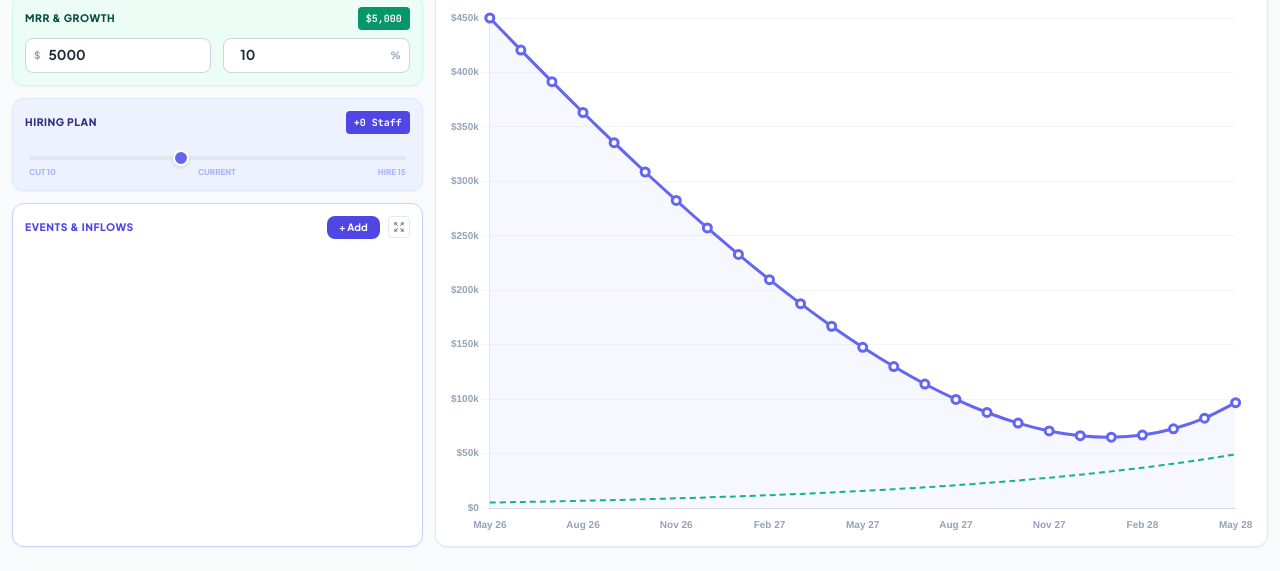
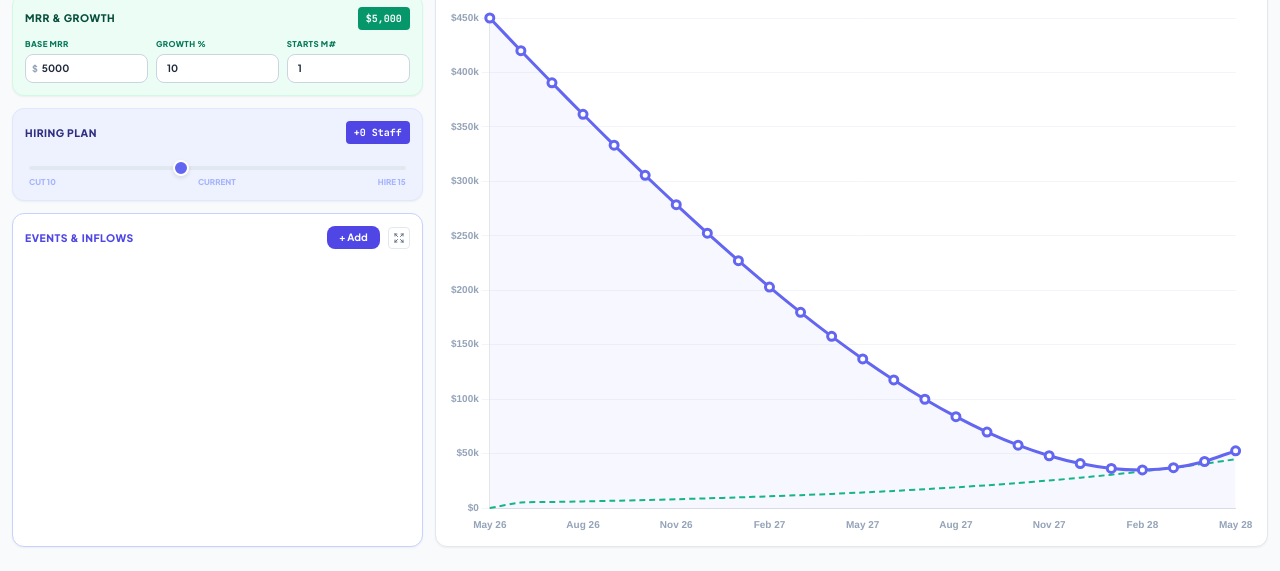
Before and after one commit to arminsarkozi/startup-runway, a plain HTML site: page index.html in a window 1280 px wide. Shown: the part 229-800 px from the top of the page. Drawn offline with nearby package versions, Linux system fonts and the light colour scheme.

Commit message:
Refactor MRR and Growth input section in index.html

```diff
--- a/index.html
+++ b/index.html
@@ -293,22 +293,34 @@
                     </div>
                 </div>
 
-                <!-- Growth -->
+                <!-- Compact Growth Section -->
                 <div class="card shadow-sm bg-emerald-50 border-emerald-100 sidebar-toggle-card">
                     <div class="flex justify-between items-center mb-2">
                         <label class="input-label text-emerald-900 mb-0">MRR & Growth</label>
                         <span id="revenueDisplay" class="mono text-[10px] px-2 py-1 rounded bg-emerald-600 text-white font-bold">$0</span>
                     </div>
-                    <div class="grid grid-cols-2 gap-3">
-                        <div class="input-wrapper bg-white">
-                            <span class="currency-label text-slate-400 font-bold text-[10px]">$</span>
-                            <div class="value-overlay !left-5" id="val_startingMRR"></div>
-                            <input type="number" id="startingMRR" value="5000">
+                    <div class="grid grid-cols-3 gap-2">
+                        <div>
+                            <label class="input-label text-emerald-700 !text-[8px]">Base MRR</label>
+                            <div class="input-wrapper bg-white !pl-1.5">
+                                <span class="currency-label text-slate-400 font-bold text-[9px]">$</span>
+                                <div class="value-overlay !left-4" id="val_startingMRR"></div>
+                                <input type="number" id="startingMRR" value="5000" class="!px-1 !text-[10px]">
+                            </div>
                         </div>
-                        <div class="input-wrapper bg-white">
-                            <div class="value-overlay !left-1" id="val_mrrGrowth"></div>
-                            <input type="number" id="mrrGrowth" value="10">
-                            <span class="text-[10px] pr-2 font-bold text-slate-400">%</span>
+                        <div>
+                            <label class="input-label text-emerald-700 !text-[8px]">Growth %</label>
+                            <div class="input-wrapper bg-white !pl-1.5">
+                                <div class="value-overlay !left-1" id="val_mrrGrowth"></div>
+                                <input type="number" id="mrrGrowth" value="10" class="!px-1 !text-[10px]">
+                            </div>
+                        </div>
+                        <div>
+                            <label class="input-label text-emerald-700 !text-[8px]">Starts M#</label>
+                            <div class="input-wrapper bg-white !pl-1.5">
+                                <div class="value-overlay !left-1" id="val_revenueStartMonth"></div>
+                                <input type="number" id="revenueStartMonth" value="1" min="1" max="60" class="!px-1 !text-[10px]">
+                            </div>
                         </div>
                     </div>
                 </div>
@@ -330,7 +342,6 @@
                 </div>
 
                 <!-- Events & Inflows -->
-                <!-- Added export-hide class to hide this card from PNG export -->
                 <div id="eventsCard" class="card shadow-sm flex flex-col flex-grow min-h-0 border-indigo-200 transition-all duration-300 export-hide">
                     <div class="flex justify-between items-center mb-3 shrink-0">
                         <label class="input-label mb-0 text-indigo-600">Events & Inflows</label>
@@ -400,9 +411,9 @@
     </div>
 
     <script>
-        const STORAGE_KEY = 'runway_visualizer_v11_export_pro';
+        const STORAGE_KEY = 'runway_visualizer_v12_revenue_start';
 
-        const inputs = ['cashOnHand', 'monthlyBurn', 'avgSalary', 'staffAdjust', 'startDate', 'startingMRR', 'mrrGrowth', 'currencySelect'];
+        const inputs = ['cashOnHand', 'monthlyBurn', 'avgSalary', 'staffAdjust', 'startDate', 'startingMRR', 'mrrGrowth', 'currencySelect', 'revenueStartMonth'];
         const elements = {};
         inputs.forEach(id => elements[id] = document.getElementById(id));
 
@@ -411,7 +422,7 @@
         const adjustedBurnDisplay = document.getElementById('adjustedBurnDisplay');
         const recommendedRaiseEl = document.getElementById('recommendedRaise');
 
-        const DEFAULT_VALUES = { cash: 450000, burn: 35000, salary: 8000, staff: 0, currency: '$', mrr: 5000, growth: 10 };
+        const DEFAULT_VALUES = { cash: 450000, burn: 35000, salary: 8000, staff: 0, currency: '$', mrr: 5000, growth: 10, revStart: 1 };
         const now = new Date();
         const defaultStartMonth = `${now.getFullYear()}-${String(now.getMonth() + 1).padStart(2, '0')}`;
 
@@ -440,9 +451,11 @@
             const staffAdjustment = parseInt(elements.staffAdjust.value) || 0;
             const startMRR = parseFloat(elements.startingMRR.value) || 0;
             const monthlyGrowth = (parseFloat(elements.mrrGrowth.value) || 0) / 100;
+            const revStartMonth = parseInt(elements.revenueStartMonth.value) || 1;
 
             const totalMonthlyExpense = baseBurn + (staffAdjustment * avgSalary);
-            const startNetBurn = totalMonthlyExpense - startMRR;
+            const effectiveStartMRR = revStartMonth <= 1 ? startMRR : 0;
+            const startNetBurn = totalMonthlyExpense - effectiveStartMRR;
             const startStr = elements.startDate.value;
 
             const milestones = Array.from(document.querySelectorAll('#milestoneList > div')).map(div => ({
@@ -451,7 +464,6 @@
                 isRecurring: div.querySelector('.milestone-recurring').checked
             }));
 
-            // Update value overlays for export
             inputs.forEach(id => {
                 const overlay = document.getElementById('val_' + id);
                 if (overlay) {
@@ -467,13 +479,13 @@
 
             document.getElementById('staffCountDisplay').textContent = staffAdjustment >= 0 ? `+${staffAdjustment} Staff` : `${staffAdjustment} Staff`;
 
-            const revVal = Math.round(startMRR);
-            document.getElementById('revenueDisplay').textContent = activeCurrency + (revVal > 999999 ? (revVal/1000000).toFixed(1) + 'M' : revVal.toLocaleString());
+            const revValDisplay = Math.round(effectiveStartMRR);
+            document.getElementById('revenueDisplay').textContent = activeCurrency + (revValDisplay > 999999 ? (revValDisplay/1000000).toFixed(1) + 'M' : revValDisplay.toLocaleString());
 
             adjustedBurnDisplay.textContent = Math.round(startNetBurn).toLocaleString();
 
             let currentCash = cash;
-            let currentMRR = startMRR;
+            let currentMRR = 0;
             let monthsToZero = 0;
             let cashAt24 = cash;
 
@@ -483,7 +495,15 @@
                     if (ms.isRecurring && m >= ms.month) monthlyInflow += ms.amount;
                     else if (!ms.isRecurring && m === ms.month) monthlyInflow += ms.amount;
                 });
-                currentMRR *= (1 + monthlyGrowth);
+
+                if (m === revStartMonth) {
+                    currentMRR = startMRR;
+                } else if (m > revStartMonth) {
+                    currentMRR *= (1 + monthlyGrowth);
+                } else {
+                    currentMRR = 0;
+                }
+
                 currentCash = currentCash + currentMRR + monthlyInflow - totalMonthlyExpense;
 
                 if (m === 24) cashAt24 = currentCash;
@@ -493,7 +513,7 @@
             runwayMonthsEl.textContent = monthsToZero === 0 ? '60+' : monthsToZero;
             recommendedRaiseEl.textContent = Math.round(cashAt24 < 0 ? Math.abs(cashAt24) : 0).toLocaleString();
 
-            updateChart(cash, totalMonthlyExpense, startMRR, monthlyGrowth, milestones, startStr);
+            updateChart(cash, totalMonthlyExpense, startMRR, monthlyGrowth, revStartMonth, milestones, startStr);
             saveData();
         }
 
@@ -539,7 +559,6 @@
                 calculate();
             }));
 
-            // Sync initial overlays for newly added items
             div.querySelectorAll('input').forEach(i => {
                 const overlay = i.previousElementSibling;
                 if (overlay && overlay.classList.contains('value-overlay')) overlay.textContent = i.value;
@@ -548,21 +567,36 @@
             calculate();
         }
 
-        function updateChart(cash, totalExpense, startMRR, growth, milestones, startStr) {
+        function updateChart(cash, totalExpense, startMRR, growth, revStartMonth, milestones, startStr) {
             const labels = []; const cashData = []; const mrrData = [];
             const startDate = startStr ? new Date(startStr + '-01') : new Date();
-            let cCash = cash, cMRR = startMRR;
+            let cCash = cash, cMRR = 0;
+
             for (let i = 0; i <= 24; i++) {
                 const date = new Date(startDate.getFullYear(), startDate.getMonth() + i, 1);
                 labels.push(date.toLocaleDateString('en-US', { month: 'short', year: '2-digit' }));
+
                 if (i > 0) {
                     let inflow = 0;
                     milestones.forEach(ms => { if ((ms.isRecurring && i >= ms.month) || (!ms.isRecurring && i === ms.month)) inflow += ms.amount; });
-                    cMRR *= (1 + growth);
+
+                    if (i === revStartMonth) {
+                        cMRR = startMRR;
+                    } else if (i > revStartMonth) {
+                        cMRR *= (1 + growth);
+                    } else {
+                        cMRR = 0;
+                    }
+
                     cCash = Math.max(0, cCash + cMRR + inflow - totalExpense);
+                } else {
+                    cMRR = revStartMonth <= 0 ? startMRR : 0;
                 }
-                cashData.push(cCash); mrrData.push(cMRR);
+
+                cashData.push(cCash);
+                mrrData.push(cMRR);
             }
+
             if (chart) {
                 chart.data.labels = labels;
                 chart.data.datasets[0].data = cashData;
@@ -619,22 +653,19 @@
         }
 
         async function exportAsPNG() {
-            calculate(); // Ensure values are synced
+            calculate();
             const app = document.getElementById('main-app');
             app.classList.add('exporting');
-
-            // Short delay to allow layout re-flow and high-res chart redraw
             await new Promise(r => setTimeout(r, 400));
             chart.resize();
 
             html2canvas(app, {
                 backgroundColor: '#f8fafc',
-                scale: 2.5, // High resolution
+                scale: 2.5,
                 useCORS: true,
                 logging: false,
                 windowWidth: 1200,
                 onclone: (clonedDoc) => {
-                    // Ensure overlays in clone are showing
                     clonedDoc.querySelectorAll('.value-overlay').forEach(ov => ov.style.display = 'block');
                 }
             }).then(canvas => {
@@ -642,7 +673,6 @@
                 link.download = `Runway-Forecast-${new Date().toISOString().split('T')[0]}.png`;
                 link.href = canvas.toDataURL('image/png', 1.0);
                 link.click();
-
                 app.classList.remove('exporting');
                 chart.resize();
             });
```
